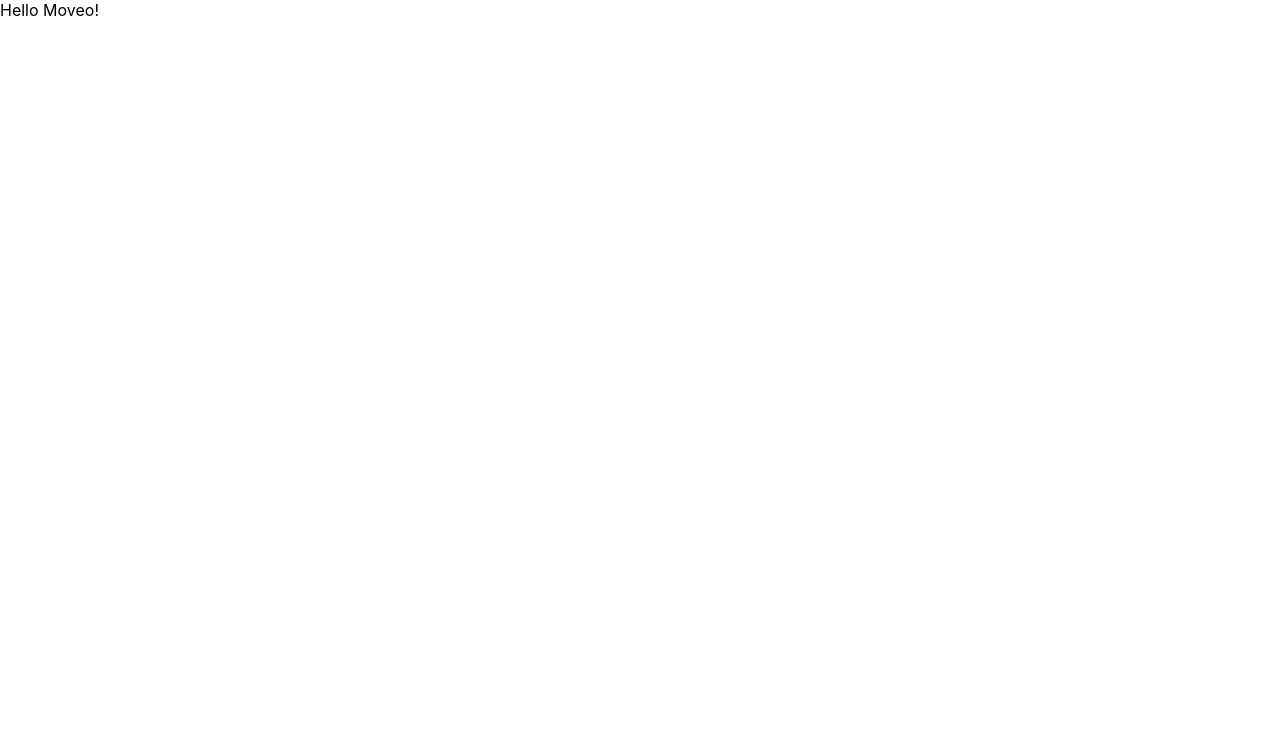
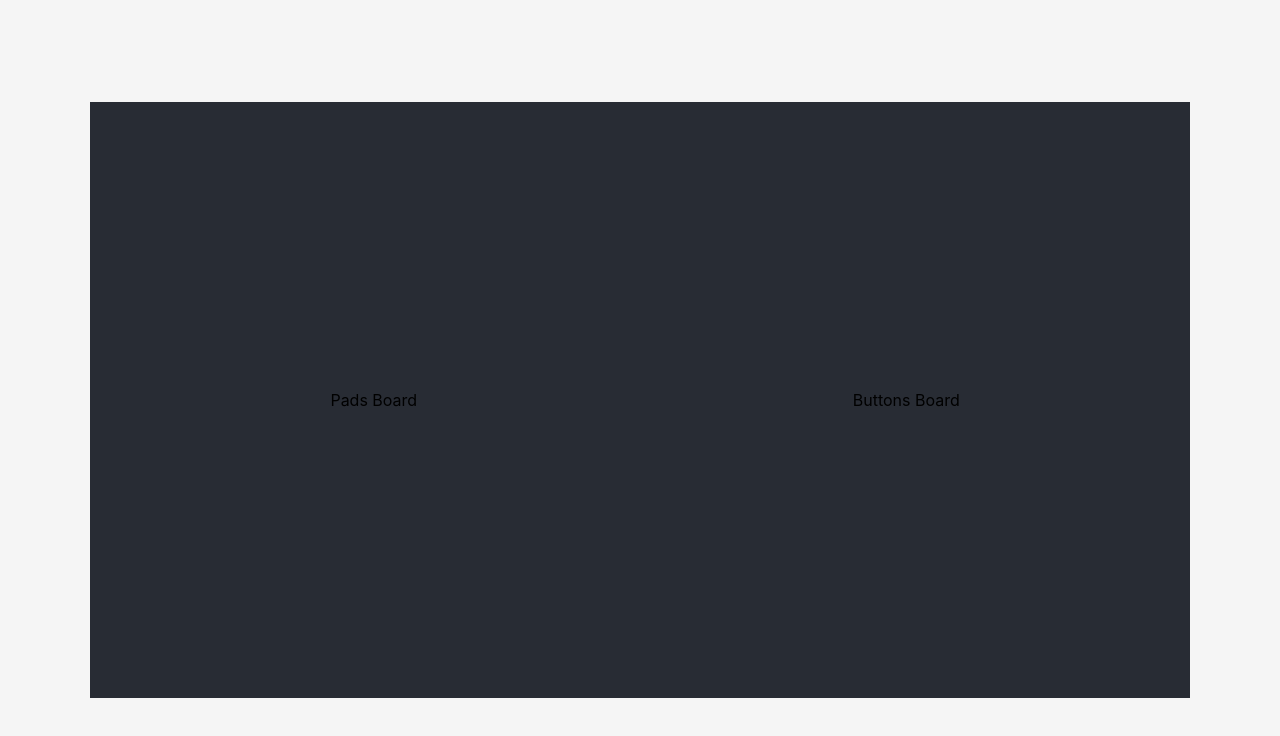
Before and after one commit to sliamh11/Grooveo, a React (Create React App) app: page / in a window 1280 px wide. Shown: the top 736 px of the page. Built offline with nearby package versions, Linux system fonts and the light colour scheme.

Commit message:
Added grid layout to BoardManager

```diff
--- a/public/index.html
+++ b/public/index.html
@@ -1,43 +1,17 @@
 <!DOCTYPE html>
 <html lang="en">
+
 <head>
   <meta charset="utf-8" />
   <link rel="icon" href="%PUBLIC_URL%/favicon.ico" />
   <meta name="viewport" content="width=device-width, initial-scale=1" />
   <meta name="theme-color" content="#000000" />
-    <meta
-      name="description"
-      content="Web site created using create-react-app"
-    />
-    <link rel="apple-touch-icon" href="%PUBLIC_URL%/logo192.png" />
-    <!--
-      manifest.json provides metadata used when your web app is installed on a
-      user's mobile device or desktop. See https://developers.google.com/web/fundamentals/web-app-manifest/
-    -->
-    <link rel="manifest" href="%PUBLIC_URL%/manifest.json" />
-    <!--
-      Notice the use of %PUBLIC_URL% in the tags above.
-      It will be replaced with the URL of the `public` folder during the build.
-      Only files inside the `public` folder can be referenced from the HTML.
+  <meta name="description" content="Web site created using create-react-app" />
+  <title>Grooveo</title>
+</head>
 
-      Unlike "/favicon.ico" or "favicon.ico", "%PUBLIC_URL%/favicon.ico" will
-      work correctly both with client-side routing and a non-root public URL.
-      Learn how to configure a non-root public URL by running `npm run build`.
-    -->
-    <title>React App</title>
-  </head>
 <body>
-    <noscript>You need to enable JavaScript to run this app.</noscript>
   <div id="root"></div>
-    <!--
-      This HTML file is a template.
-      If you open it directly in the browser, you will see an empty page.
+</body>
 
-      You can add webfonts, meta tags, or analytics to this file.
-      The build step will place the bundled scripts into the <body> tag.
-
-      To begin the development, run `npm start` or `yarn start`.
-      To create a production bundle, use `npm run build` or `yarn build`.
-    -->
-  </body>
 </html>
--- a/src/App.css
+++ b/src/App.css
@@ -1,4 +1,11 @@
 .App{
   height: 100%;
   position: relative;
+  background-color: #f5f5f5;
 }
+
+.center{
+  display: flex;
+  justify-content: center;
+  align-items: center;
+}
--- a/src/App.js
+++ b/src/App.js
@@ -1,9 +1,12 @@
 import './App.css';
+import BoardManager from './Components/BoardManager/BoardManager';
 
-function App() {
+const App = () => {
   return (
-   <div>Hello Moveo!</div>
-  )
+    <div className="App center">
+      <BoardManager />
+    </div>
+  );
 }
 
 export default App;
--- a/src/Components/BoardManager/BoardManager.css
+++ b/src/Components/BoardManager/BoardManager.css
@@ -0,0 +1,10 @@
+.board{
+    position: relative;
+    max-height: 100%;
+    height: 65vh;
+    width: 80vw;
+    display: grid;
+    grid-template-columns: 48% 4% 48%;
+    background-color: #282c34;
+    padding: 3%;
+}
--- a/src/Components/BoardManager/BoardManager.js
+++ b/src/Components/BoardManager/BoardManager.js
@@ -1,9 +1,14 @@
 import './BoardManager.css';
+import { ButtonsBoard, PadsBoard } from '../index'
 
 const BoardManager = () => {
-    return(
-        <div>Board Manager</div>
-    )
+    return (
+        <div className="board center">
+            <PadsBoard />
+            <div></div>
+            <ButtonsBoard />
+        </div>
+    );
 }
 
 export default BoardManager;
--- a/src/Components/ButtonsBoard/ButtonsBoard.js
+++ b/src/Components/ButtonsBoard/ButtonsBoard.js
@@ -2,7 +2,7 @@ import './ButtonsBoard.css'
 
 const ButtonsBoard = () => {
     return(
-        <div>
+        <div className="center">
             Buttons Board
         </div>
     )
--- a/src/Components/PadsBoard/Pad/Pad.css
+++ b/src/Components/PadsBoard/Pad/Pad.css
@@ -0,0 +1,7 @@
+.Pad{
+    display: inline-block;
+    background-color: #f5f5f5;
+    padding:2%;
+    height: 20%;
+    width: 20%;
+}
--- a/src/Components/PadsBoard/PadsBoard.css
+++ b/src/Components/PadsBoard/PadsBoard.css
@@ -0,0 +1,4 @@
+.PadsBoard{
+    position: relative;
+    height: 100%;
+}
--- a/src/Components/PadsBoard/PadsBoard.js
+++ b/src/Components/PadsBoard/PadsBoard.js
@@ -2,7 +2,7 @@ import './PadsBoard.css';
 
 const PadsBoard = () => {
     return(
-        <div>
+        <div className="center">
             Pads Board
         </div>
     )
--- a/src/index.css
+++ b/src/index.css
@@ -1,7 +1,10 @@
-body {
-  margin: 0;
+html, body, #root{
   height: 100%;
   position: relative;
+  margin: 0;
+}
+
+body {
   font-family: -apple-system, BlinkMacSystemFont, 'Segoe UI', 'Roboto', 'Oxygen',
     'Ubuntu', 'Cantarell', 'Fira Sans', 'Droid Sans', 'Helvetica Neue',
     sans-serif;
```
Lines whose indentation alone changed are shown as unchanged.
